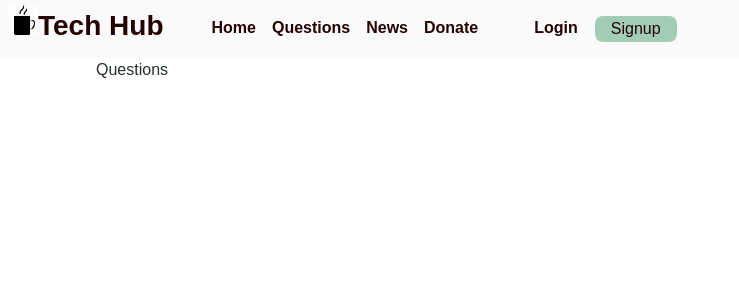
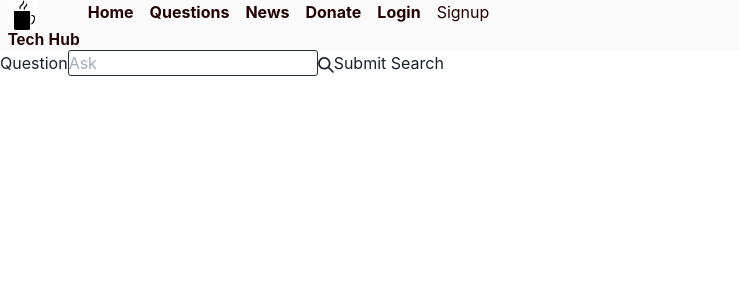
Before and after one commit to anushaselvan/Tech-Hub, a React (Create React App) app in the folder client/: page /questions in a window 1280 px wide. Shown: the top 300 px of the page, without its empty margins (0-739 px from the left). Built offline with nearby package versions, Linux system fonts and the light colour scheme.

Commit message:
installed Chakra UI

```diff
--- a/client/src/index.js
+++ b/client/src/index.js
@@ -3,11 +3,14 @@ import ReactDOM from 'react-dom';
 import './index.css';
 import App from './App';
 import reportWebVitals from './reportWebVitals';
-//import 'semantic-ui-css/semantic.min.css';
+import { ChakraProvider } from '@chakra-ui/react'
+
 
 ReactDOM.render(
   <React.StrictMode>
-    <App />
+    <ChakraProvider>
+      <App />
+    </ChakraProvider>
   </React.StrictMode>,
   document.getElementById('root')
 );
--- a/client/src/pages/Home.js
+++ b/client/src/pages/Home.js
@@ -4,8 +4,8 @@ import React from "react";
 const Home = () => {
   return (
     <div className="container">
-      Home Page
-    </div>
+A public platform building the definitive collection of coding questions & answers
+A community-based space to find and contribute answers to technical challenges, and one of the most popular websites in the world.    </div>
   );
 };
 
--- a/client/src/pages/Questions.js
+++ b/client/src/pages/Questions.js
@@ -1,12 +1,74 @@
-import React from "react";
+import React from 'react';
+import { Tooltip } from '@chakra-ui/react';
+import { SearchIcon } from '@chakra-ui/icons'
+
+
 
 
 const Questions = () => {
+  /*const [addQuestion, { error, data }] = useMutation(ADD_QUESTION);
+
+  // create state for holding returned google api data
+  const [searchedBooks, setSearchedBooks] = useState([]);
+  // create state for holding our search field data
+  const [searchInput, setSearchInput] = useState('');
+
+
+  // create method to search for books and set state on form submit
+  const handleFormSubmit = async (event) => {
+    event.preventDefault();
+
+    if (!searchInput) {
+      return false;
+    }
+
+    try {
+      const response = await searchGoogleBooks(searchInput);
+
+      if (!response.ok) {
+        throw new Error('something went wrong!');
+      }
+      const { items } = await response.json();
+
+      const bookData = items.map((book) => ({
+        bookId: book.id,
+        authors: book.volumeInfo.authors || ['No author to display'],
+        title: book.volumeInfo.title || '',
+        description: book.volumeInfo.description || '',
+        image: book.volumeInfo.imageLinks?.thumbnail || '',
+      }));
+
+      setSearchedBooks(bookData);
+      setSearchInput('');
+    } catch (err) {
+      console.error(err);
+    }
+  };
+*/
+//const handleFormSubmit = async (event) => {
+  //const [searchInput, setSearchInput] = useState('');
+
   return (
-    <div className="container">
-      Questions
-    </div>
+    <>
+      <div>
+          <form>
+                <label>Question</label>
+                 <input
+                  type='text'
+                  placeholder='Ask'
+                />
+                <Tooltip label='Ask any question' fontSize='sm'><SearchIcon />
+</Tooltip>
+                <button type='submit' variant='success' size='lg'>
+                  Submit Search
+                </button>
+              </form>
+
+
+      </div>
+    </>
   );
 };
 
+
 export default Questions;
```
Also changed, not shown: client/package.json (+5 -2 lines), client/src/utils/mutations.js (+56 -0 lines), client/src/utils/queries.js (+37 -0 lines), 1 other file (tests, documents, lock files or other folders).
